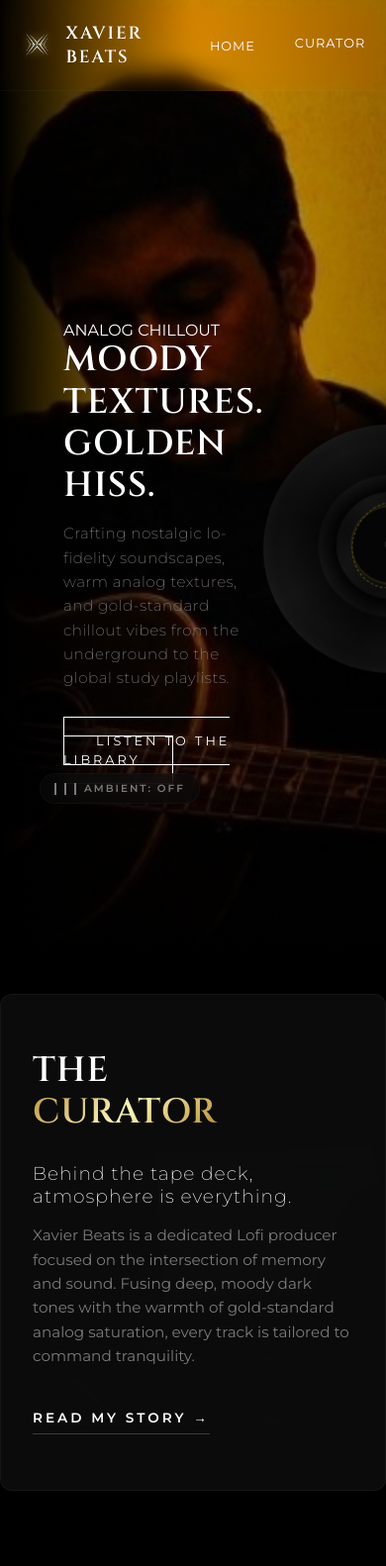
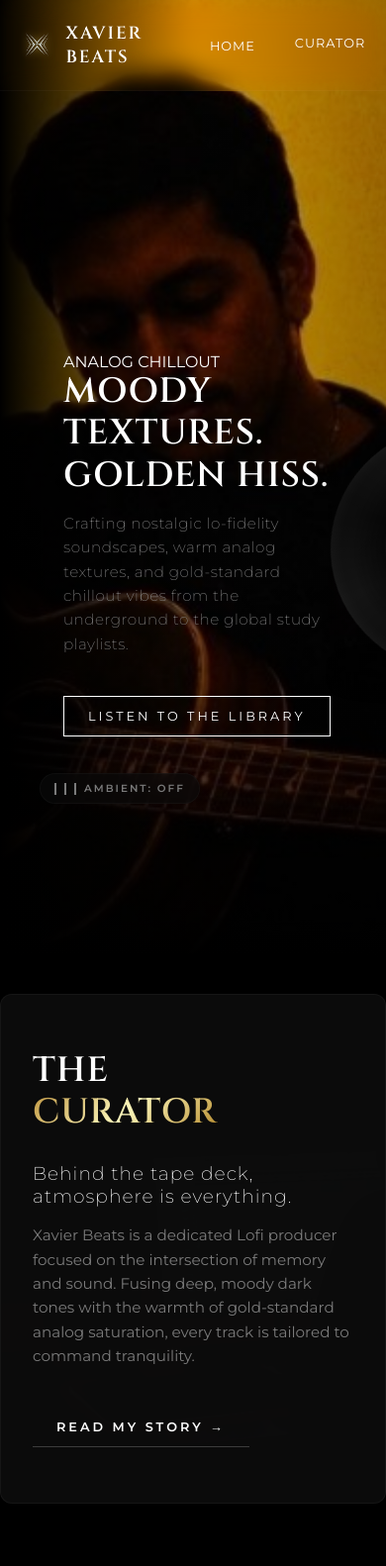
Before and after one commit to XavierBtz/mywebsite, a Flask app: page /studio in a window 390 px wide. Shown: the top 1582 px of the page at 99% size. Run offline with Flask 3, Linux system fonts and the light colour scheme; data comes from the database, SQL or seed files in the repository.

Commit message:
stacked hero layout and fixed button wrapping on mobile

```diff
--- a/static/css/studio.css
+++ b/static/css/studio.css
@@ -1287,3 +1287,49 @@ body {
         line-height: 1.6 !important;
     }
 }
+
+/* ==========================================================================
+   HERO LAYOUT & BUTTON MOBILE FIX
+   ========================================================================== */
+@media (max-width: 480px) {
+
+    /* 1. STACK THE HERO LAYOUT VERTICALLY */
+    /* Target the container holding your text and vinyl together */
+    .hero,
+    .hero-container,
+    .main-hero-section {
+        display: flex !important;
+        flex-direction: column !important;
+        /* Changes from side-by-side to top-and-bottom */
+        align-items: center !important;
+        text-align: center !important;
+        gap: 40px !important;
+        padding-top: 40px !important;
+    }
+
+    /* 2. RE-CENTER AND ANCHOR THE VINYL */
+    .vinyl-deck-wrapper {
+        position: relative !important;
+        /* Pulls it out of absolute side-floating position */
+        right: auto !important;
+        left: auto !important;
+        margin: 0 auto !important;
+        /* Perfectly centers it horizontally */
+    }
+
+    /* 3. FIX THE BUTTON SPLITTING */
+    /* Target your CTA button link or class */
+    .hero a,
+    .btn,
+    [class*="button"],
+    [class*="btn"] {
+        white-space: nowrap !important;
+        /* Strict rule: Do NOT let the text wrap to a new line */
+        font-size: 0.8rem !important;
+        /* Shrink text size slightly to fit the viewport width */
+        padding: 12px 24px !important;
+        /* Use padding instead of fixed heights to scale the box */
+        height: auto !important;
+        display: inline-block !important;
+    }
+}
```
